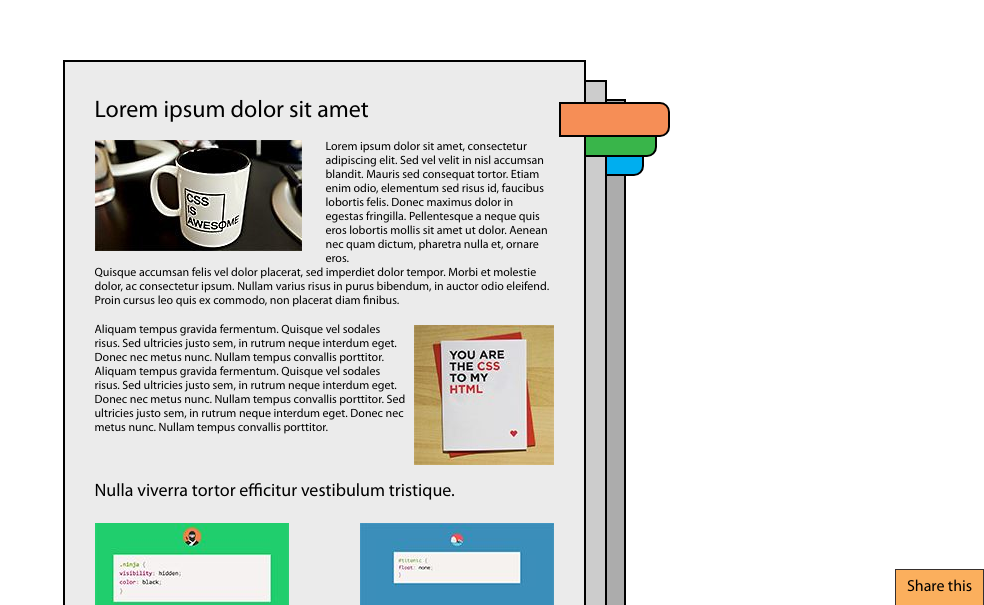
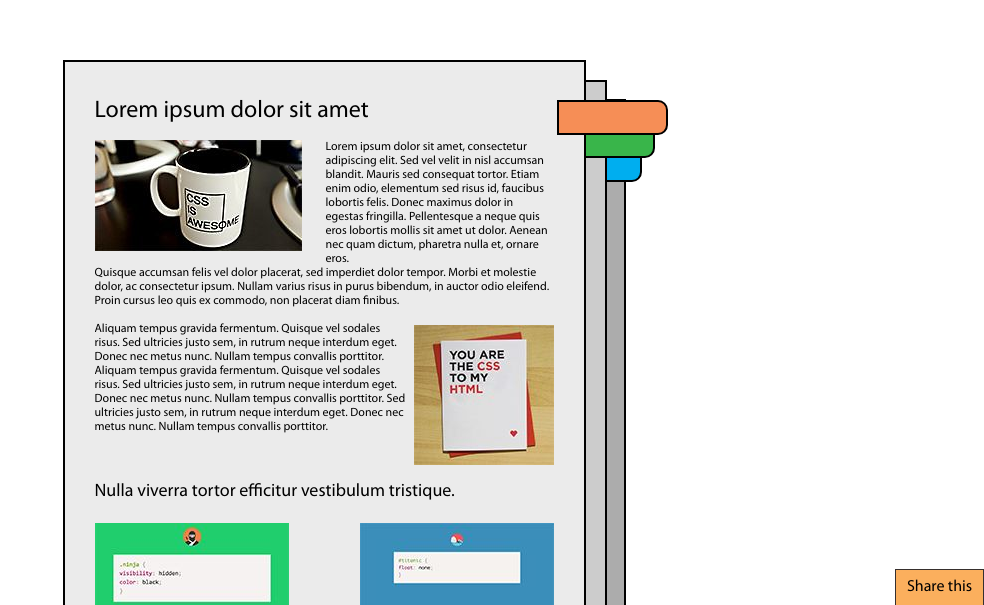
Before and after one commit to arhigod/positionin_and_floats, a plain HTML site: page index.html in a window 1280 px wide. Shown: the part 140-745 px from the top of the page, without its empty margins (296-1280 px from the left). Drawn offline with Linux system fonts and the light colour scheme.

Commit message:
nice, very nice. (all tags are right, ~100% match with the original)

```diff
--- a/css/style.css
+++ b/css/style.css
@@ -48,26 +48,28 @@ body {
     border-top-right-radius: 10px;
     border: solid 2px #000000;
     height: 31px;
-    top: 40px;
     position: absolute;
 }
 
 .sticker1 {
     background-color: #f68e56;
     width: 107px;
-    left: 494px;
+    left: 492px;
+    top: 38px;
 }
 
 .sticker2 {
     background-color: #39b54a;
     width: 95px;
-    left: 472px;
+    left: 470px;
+    top: 41px;
 }
 
 .sticker3 {
     background-color: #00aeef;
     width: 95px;
-    left: 440px;
+    left: 438px;
+    top: 46px;
 }
 
 .left {
@@ -103,8 +105,8 @@ p {
     margin: 16px 0 15px 7px;
 }
 
-.part {
-    overflow-x: hidden;
+.overflow {
+    overflow: hidden;
 }
 
 .bimg {
@@ -137,3 +139,7 @@ footer {
     height: 20px;
     margin: 11px 0 0 5px;
 }
+
+figure {
+    margin:0 0 0 0;
+}
--- a/index.html
+++ b/index.html
@@ -8,34 +8,32 @@
 </head>
 
 <body>
-    <div class="pages">
+    <section class="pages">
         <div class="page page3">
             <div class="sticker sticker3"></div>
         </div>
         <div class="page page2">
             <div class="sticker sticker2"></div>
         </div>
-        <div class="page page1">
+        <article class="page page1">
             <div class="sticker sticker1"></div>
             <h1>Lorem ipsum dolor sit amet</h1>
-            <div class="part">
+            <main class="overflow">
                 <img src="img/1.jpg" class='img1 left'>
                 <p>Lorem ipsum dolor sit amet, consectetur adipiscing elit. Sed vel velit in nisl accumsan blandit. Mauris sed consequat tortor. Etiam enim odio, elementum sed risus id, faucibus lobortis felis. Donec maximus dolor in egestas fringilla. Pellentesque a neque quis eros lobortis mollis sit amet ut dolor. Aenean nec quam dictum, pharetra nulla et, ornare eros.<br>Quisque accumsan felis vel dolor placerat, sed imperdiet dolor tempor. Morbi et molestie dolor, ac consectetur ipsum. Nullam varius risus in purus bibendum, in auctor odio eleifend. Proin cursus leo quis ex commodo, non placerat diam finibus.</p>
-            </div>
-            <div class="part">
                 <img src="img/2.jpg" class='img2 right'>
                 <p>Aliquam tempus gravida fermentum. Quisque vel sodales risus. Sed ultricies justo sem, in rutrum neque interdum eget. Donec nec metus nunc. Nullam tempus convallis porttitor. Aliquam tempus gravida fermentum. Quisque vel sodales risus. Sed ultricies justo sem, in rutrum neque interdum eget. Donec nec metus nunc. Nullam tempus convallis porttitor. Sed ultricies justo sem, in rutrum neque interdum eget. Donec nec metus nunc. Nullam tempus convallis porttitor.</p>
-            </div>
-            <div class="part">
+            </main>
+            <figure class="overflow">
                 <h2>Nulla viverra tortor efficitur vestibulum tristique.</h2>
                 <img src="img/b1.jpg" class='bimg left'>
                 <img src="img/b2.jpg" class='bimg right'>
                 <img src="img/b3.jpg" class='bimg left'>
                 <img src="img/b4.jpg" class='bimg right'>
-            </div>
+            </figure>
             <footer>Suspendisse bibendum porttitor purus quis vestibulum. Etiam pellentesque justo ac dui cursus tincidunt. Etiam iaculis semper metus vel facilisis. Etiam ut mi nec libero ullamcorper feugiat a eu augue.</footer>
-        </div>
-    </div>
+        </article>
+    </section>
     <div class="social">
         <span>Share this</span>
         <img src="http://static.wixstatic.com/media/dd4d0c_778a0547037a4dec8bfdb856dbbb58cc.png" class="simg" />
```
